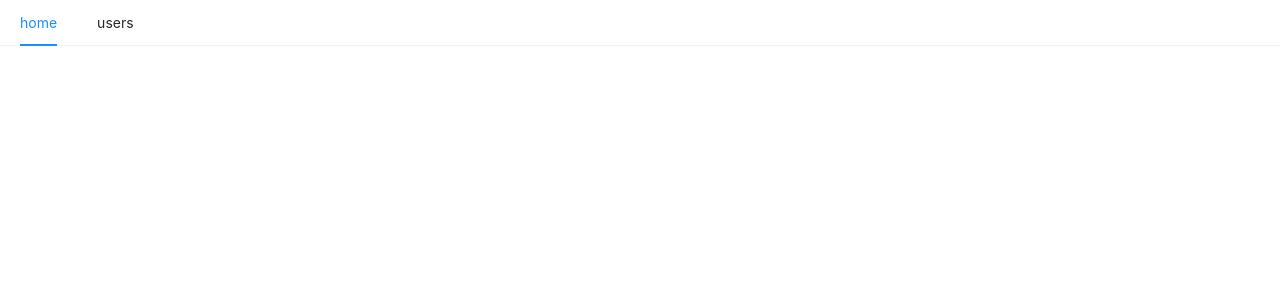
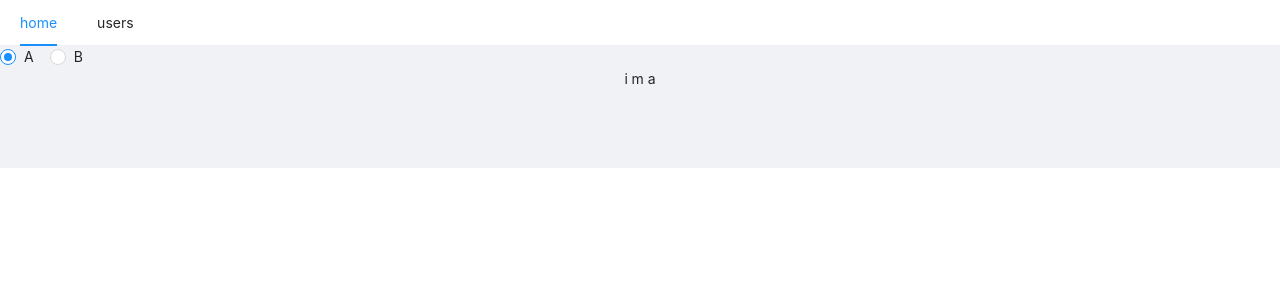
Before and after one commit to qunzi0214/react-template-explore, a React app: page /home/home-a in a window 1280 px wide. Shown: the top 300 px of the page. Built offline with nearby package versions, Linux system fonts and the light colour scheme; the HTML template or start-up script is replaced by a standard one.

Commit message:
feat(route): test nest route

```diff
--- a/src/App.tsx
+++ b/src/App.tsx
@@ -32,8 +32,8 @@ const App: FC = () => (
       <Content>
         <Switch>
           <Redirect exact path="/" to="/home" />
-          <Route exact path="/home" component={Home} />
-          <Route exact path="/users" component={Users} />
+          <Route path="/home" component={Home} />
+          <Route path="/users" component={Users} />
         </Switch>
       </Content>
 
--- a/src/routes/home/index.tsx
+++ b/src/routes/home/index.tsx
@@ -1,14 +1,43 @@
-import React, { FC } from 'react'
-import Style from './index.less'
-import { Button, DatePicker } from 'antd'
+import React, { FC, useState } from 'react'
+import { Radio } from 'antd'
+import {
+  Switch,
+  Route,
+  Redirect,
+  useRouteMatch,
+  useHistory,
+  useLocation,
+  // Link,
+} from 'react-router-dom'
 
-const Index: FC = () => (
-  <div className={Style.root}>
-    <DatePicker />
-    <Button type="primary" style={{ marginLeft: 8 }}>
-      Primary Button
-    </Button>
-  </div>
-)
+import A from './routes/home-a'
+import B from './routes/home-b'
+
+const Index: FC = () => {
+  const match = useRouteMatch()
+  const history = useHistory()
+  const location = useLocation()
+
+  const [subPath, setSubPath] = useState(location.pathname)
+
+  const onChange = (e: any): void => {
+    setSubPath(e.target.value)
+    history.push(e.target.value)
+  }
+
+  return (
+    <div>
+      <Radio.Group onChange={onChange} value={subPath}>
+        <Radio value={`${match.path}/home-a`}>A</Radio>
+        <Radio value={`${match.path}/home-b`}>B</Radio>
+      </Radio.Group>
+      <Switch>
+        <Redirect exact path={`${match.path}/`} to={`${match.path}/home-a`} />
+        <Route path={`${match.path}/home-a`} component={A} />
+        <Route path={`${match.path}/home-b`} component={B} />
+      </Switch>
+    </div>
+  )
+}
 
 export default Index
--- /dev/null
+++ b/src/routes/home/routes/home-a.tsx
@@ -0,0 +1,10 @@
+import React, { FC } from 'react'
+
+const A: FC = () => (
+  <div style={{
+    height: '100px',
+    textAlign: 'center',
+  }}>i m a</div>
+)
+
+export default A
--- /dev/null
+++ b/src/routes/home/routes/home-b.tsx
@@ -0,0 +1,10 @@
+import React, { FC } from 'react'
+
+const B: FC = () => (
+  <div style={{
+    height: '100px',
+    textAlign: 'center',
+  }}>i m b</div>
+)
+
+export default B
```
Also changed, not shown: src/utils/GuardRoute.tsx (added).
